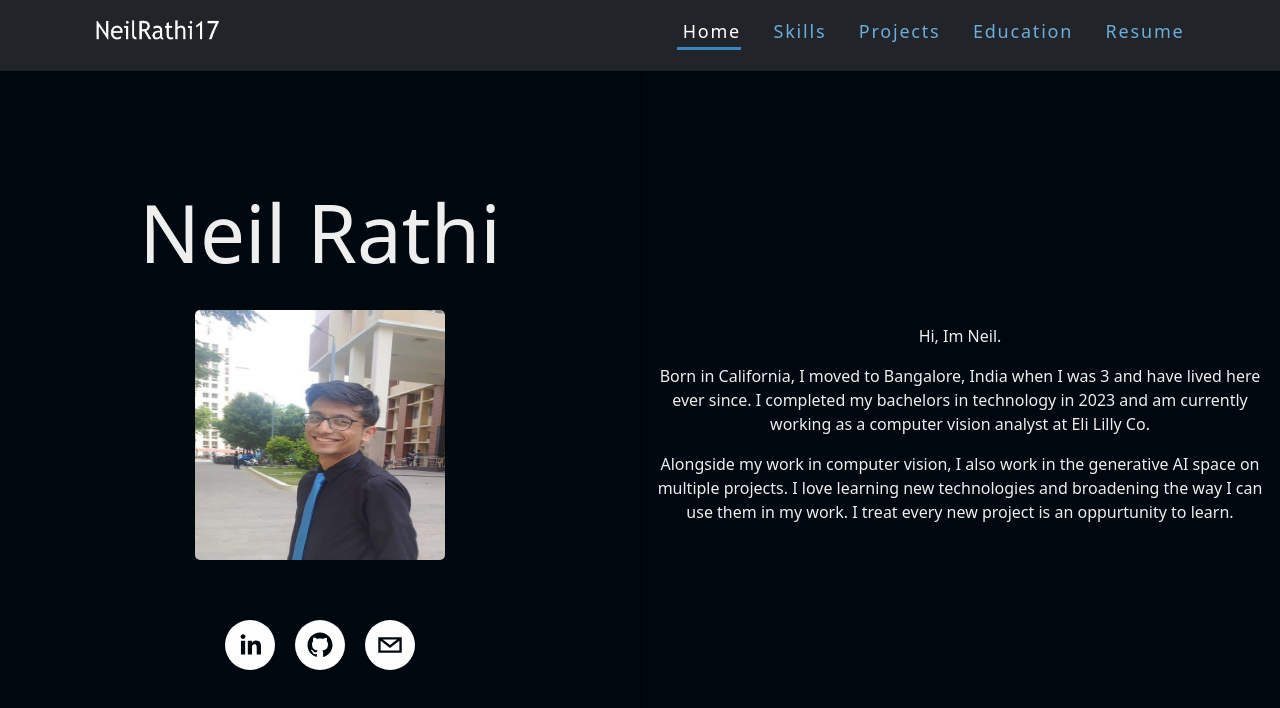
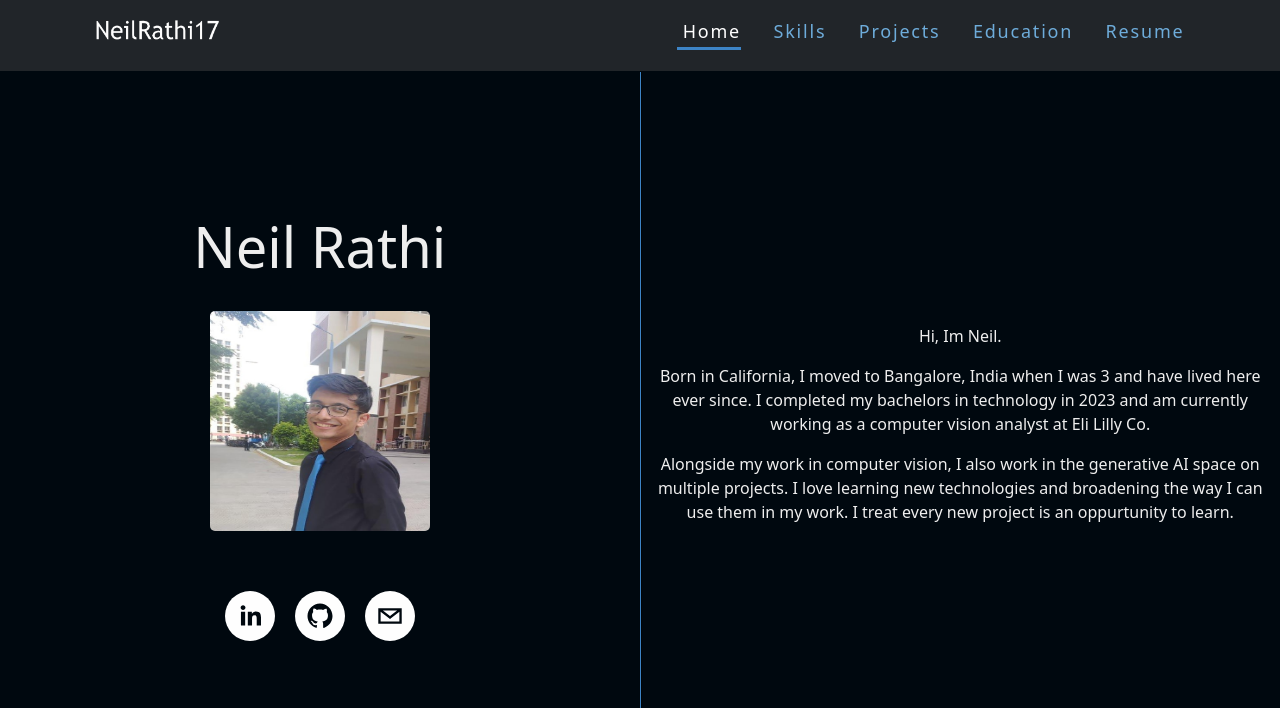
Before and after one commit to neilrathi17/neilportfolio, a React (Create React App) app: page / in a window 1280 px wide. Shown: the top 708 px of the page. Built offline with nearby package versions, Linux system fonts and the light colour scheme.

Commit message:
design changes

```diff
--- a/src/components/Header.jsx
+++ b/src/components/Header.jsx
@@ -4,7 +4,7 @@ import '../App.css';
 
 function Header(props) {
   const { title } = props;
-  return <h5 className="header">{title}</h5>;
+  return <h5 style={{margintop:'1px'}} className="header">{title}</h5>;
 }
 
 Header.propTypes = {
--- a/src/components/Home.jsx
+++ b/src/components/Home.jsx
@@ -21,6 +21,7 @@ const styles = {
     justifyContent: 'center',
     alignItems: 'center',
     boxShadow: '.5px 0 0 #000',
+    borderRight: '1px solid #3D84C6'
   },
   aboutContainer: {
     flex: 1,
@@ -29,7 +30,7 @@ const styles = {
     justifyContent: 'center',
   },
   nameStyle: {
-    fontSize: '5em',
+    fontSize: '3.5em',
     marginBottom: '30px',
   },
   imgStyle: {
@@ -79,8 +80,8 @@ function Portfolio() {
       <div style={styles.homeContainer}>
         {homeData ? (
           < >
-            <h3 style={styles.nameStyle}>{homeData?.name}</h3>
-            <img width={250} height={250} style={styles.imgStyle} src={aboutData?.imageSource} alt="profile" />
+            <h5 style={styles.nameStyle}>{homeData?.name}</h5>
+            <img width={220} height={220} style={styles.imgStyle} src={aboutData?.imageSource} alt="profile" />
             <Social />
           </>
         ) : <FallbackSpinner />}
```
